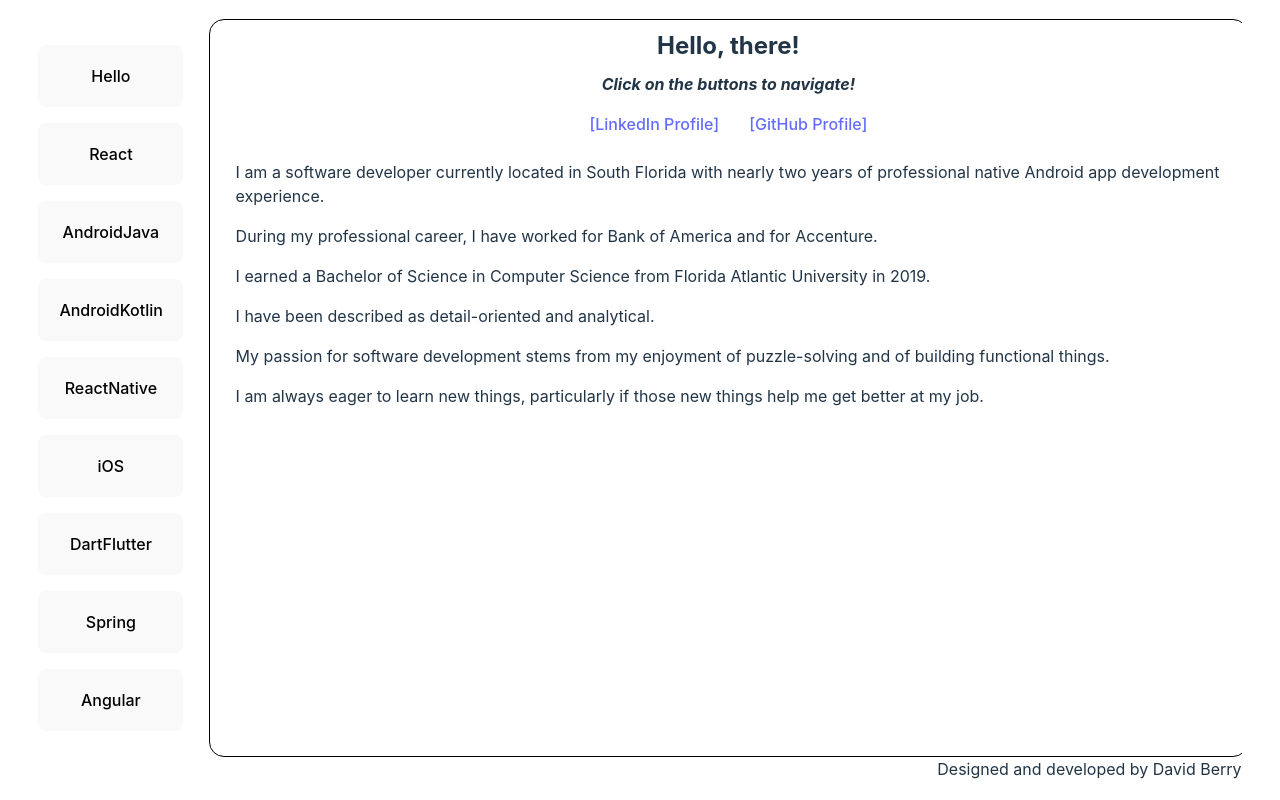
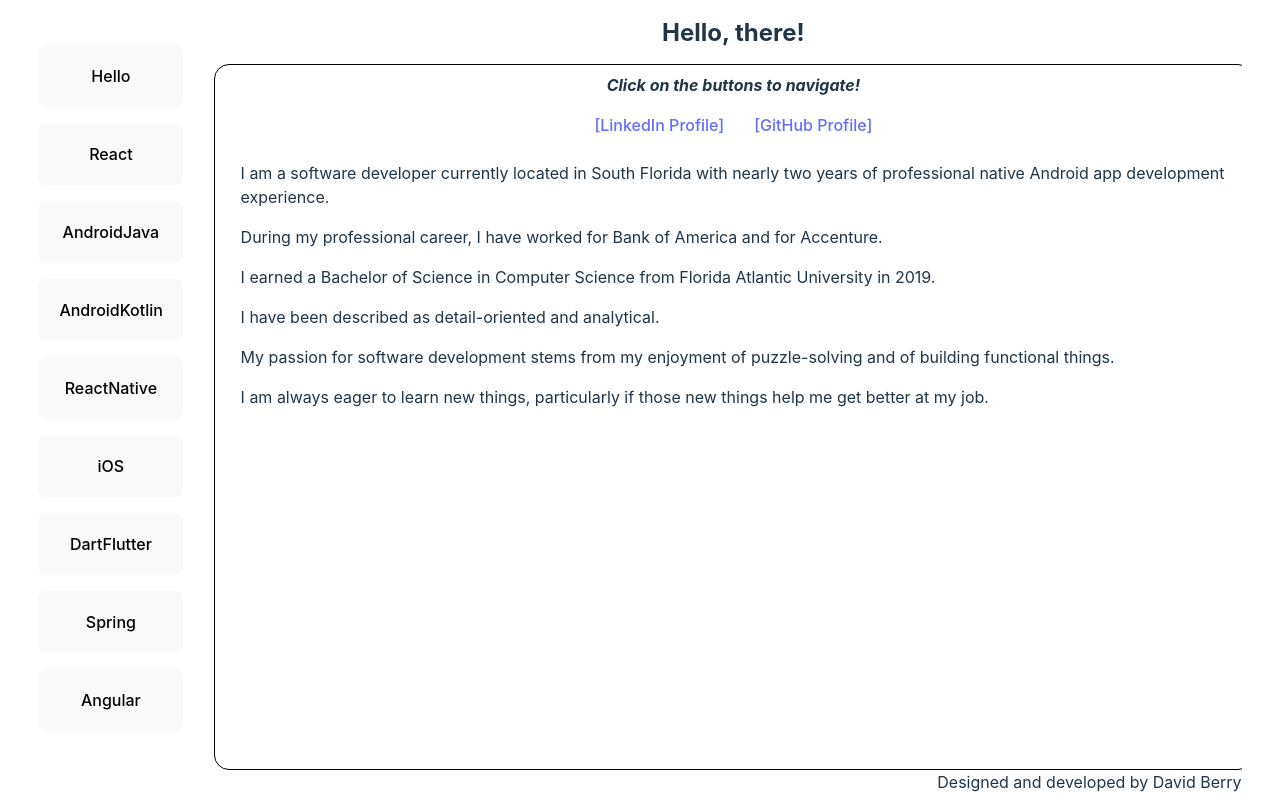
Before and after one commit to DBerry07/DBerry07.github.io, a React (Vite) app: page / in a window 1280 px wide. Built offline with nearby package versions, Linux system fonts and the light colour scheme.

Commit message:
Implemented grid css

```diff
--- a/src/components/Entry.jsx
+++ b/src/components/Entry.jsx
@@ -132,10 +132,10 @@ function Entry({ children, tab }) {
   }
 
   return (
-    <div id="content-box">
-      {title}
-      {wholeBody}
-    </div>
+    <Fragment>
+      <div id="headbar">{title}</div>
+      <div id="content-box">{wholeBody}</div>
+    </Fragment>
   );
 }
 
--- a/src/css/App.css
+++ b/src/css/App.css
@@ -47,8 +47,10 @@
 main {
   display: grid;
   grid-template-areas:
+    'menu heading heading heading heading heading'
     'menu main main main main main'
-    ;
+    'menu main main main main main';
+  gap: 5px;
   overflow-x: hidden;
   overflow-y: hidden;
   max-width: 100vw !important;
--- a/src/css/ButtonMenu.css
+++ b/src/css/ButtonMenu.css
@@ -5,6 +5,7 @@
 }
 
 menu {
+    grid-area: menu;
     margin: auto;
     overflow-y: auto;
     overflow-x: hidden;
--- a/src/css/Entry.css
+++ b/src/css/Entry.css
@@ -1,6 +1,10 @@
 
 .hidden {
   display: none;
+}
+
+#headbar {
+  grid-area: heading;
 }
 
 h2 {
@@ -14,7 +18,8 @@ h4 {
 }
 
 #content-box {
-  height: 92vh;
+  grid-area: main;
+  height: 88vh;
   width: 81vw;
   border: 1px solid black;
   border-radius: 15px;
```
